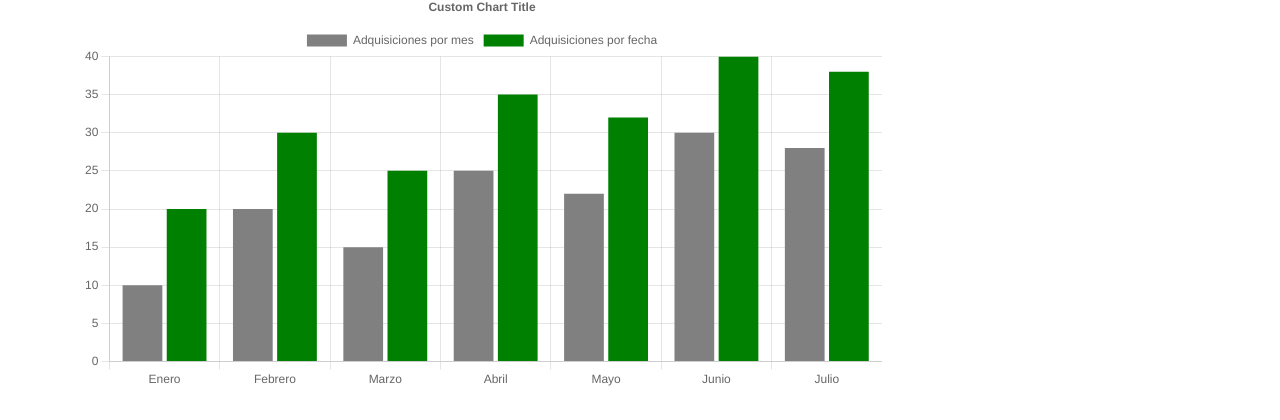
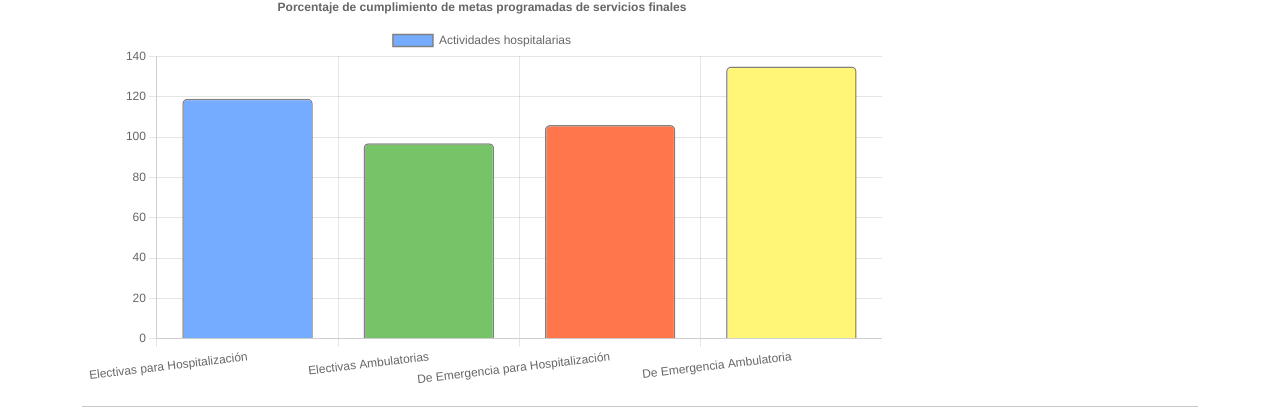
Before and after one commit to fendergx/chartjs-implement, a plain HTML site: page index.html in a window 1280 px wide. Shown: the part 224-644 px from the top of the page. Drawn offline with nearby package versions, Linux system fonts and the light colour scheme.

Commit message:
agregando etiqueta de grafico y bordes de color

```diff
--- a/index.html
+++ b/index.html
@@ -16,11 +16,13 @@
             <br>Libreria adicional:  <a href="https://getbootstrap.com/docs/5.3/getting-started/introduction/">Bootstrap</a>
         </p>
         <h2>Testing</h2>
+        <div style="width: 800px;"><canvas id="desing"></canvas></div><hr>
         <!-- <div style="width: 500px;"><canvas id="dimensions"></canvas></div><br/> -->
          <div style="width: 800px;"><canvas id="acquisitions"></canvas></div>
          <br><hr><h2>Chart TEST</h2>
          <!-- <div style="width: 500px;"><canvas id="dimensions"></canvas></div><br/> -->
           <div style="width: 800px;"><canvas id="testing"></canvas></div>
+
 </div>
     <!-- footer-->
     <script src="https://cdn.jsdelivr.net/npm/@popperjs/core@2.11.8/dist/umd/popper.min.js" integrity="sha384-I7E8VVD/ismYTF4hNIPjVp/Zjvgyol6VFvRkX/vR+Vc4jQkC+hVqc2pM8ODewa9r" crossorigin="anonymous"></script>
@@ -31,6 +33,7 @@
             console.log("Hello World!");
             ChartX();
             ChartNew();
+            ChartDesing();
         });
 
         function ChartX(){
@@ -99,6 +102,45 @@
                 }
             );
         } //end ChartNew
+
+
+        function ChartDesing(){
+            const data = [
+                { label: 'Electivas para Hospitalización', count: parseFloat("118.68978805395").toFixed(0) },
+                { label: 'Electivas Ambulatorias', count: parseFloat(" 96.567164179104").toFixed(0) },
+                { label: 'De Emergencia para Hospitalización', count: parseFloat("105.86353944563").toFixed(0)},
+                { label: 'De Emergencia Ambulatoria', count: parseFloat("134.86842105263").toFixed(0) },
+            ];
+            new Chart(
+                document.getElementById('desing'),
+                {
+                type: 'bar',
+                data: {
+                    labels: data.map(row => row.label),
+                    datasets: [
+                    {
+                        label: 'Actividades hospitalarias',
+                        data: data.map(row => row.count),
+                        //seleccion de colores para barras
+                        backgroundColor: ['#76ACFF','#76C368','#FF754C','#FFF678'],
+                        //seleccion de configuracion de bordes
+                        borderColor: ['gray'],
+                        borderWidth: 1.5,
+                        borderRadius: 5,
+                    }
+                    ]
+                },
+                options: {
+                    plugins: {
+                        title: {
+                        display: true,
+                        text: 'Porcentaje de cumplimiento de metas programadas de servicios finales'
+                        }
+                    },
+                }
+                }
+            );
+        } //end ChartNew
     </script>
 </body>
 </html>
```
